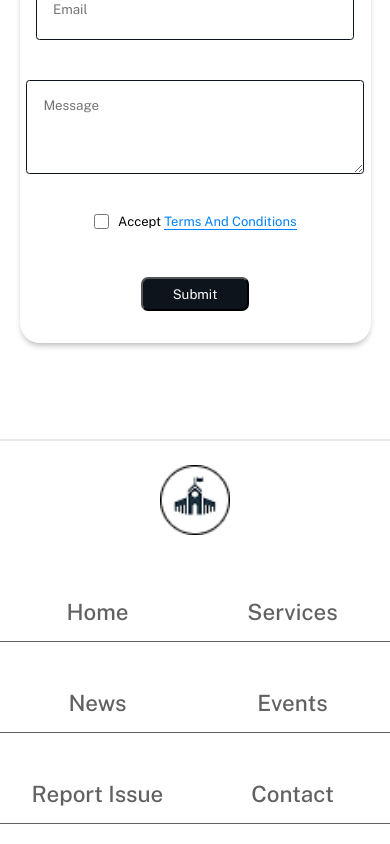
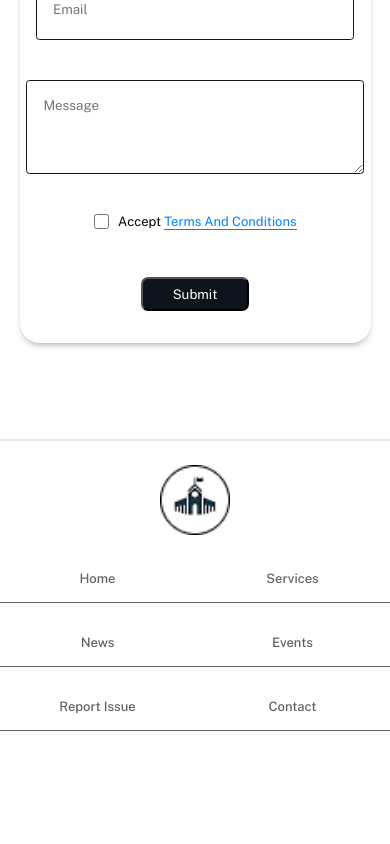
Before and after one commit to MahmoudSmaily194/Municipality, a React (Vite) app: page / in a window 390 px wide. Shown: the part 6015-6859 px from the top of the page. Built offline with nearby package versions, Linux system fonts and the light colour scheme.

Commit message:
modify size of footer

```diff
--- a/src/components/footer/footer.module.css
+++ b/src/components/footer/footer.module.css
@@ -42,18 +42,17 @@ nav {
     justify-content: center;
   }
   .Footer_tags {
-    margin-top: 1rem;
-
+    margin-top: 0.2rem;
     display: flex;
     flex-wrap: wrap;
-    align-items: center;
-    justify-content: space-between;
+
   }
   .Footer_tags a {
+    font-size: small;
     color: #616161;
     width: 50%;
     text-align: center;
-    margin-top: 3rem;
+    margin-top: 2rem;
     border-bottom: 1px solid #616161;
     padding-bottom: 1rem;
   }
```
